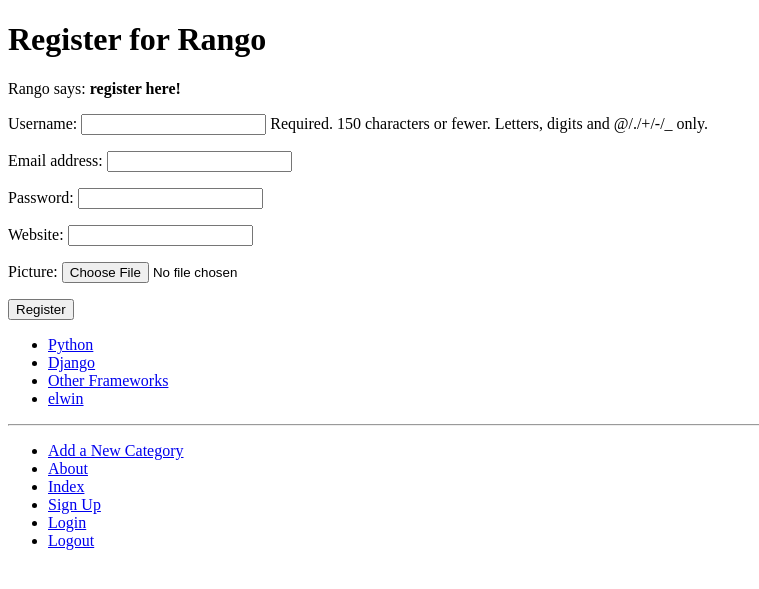
After one commit to ZhiwenLai/tango_with_django_project, a Django app: page /rango/register/ in a window 1280 px wide. The commit adds this page. Shown: the top 589 px of the page, without its empty margins (0-759 px from the left). Run offline with Django 3.2, Linux system fonts and the light colour scheme; data comes from the database, SQL or seed files in the repository; both versions use the stored data as it was after the commit.

Commit message:
chapter9 finished

```diff
--- a/rango/admin.py
+++ b/rango/admin.py
@@ -1,5 +1,6 @@
 from rango.models import Category, Page
 from django.contrib import admin
+from rango.models import UserProfile
 
 class PageAdmin(admin.ModelAdmin):
     list_display = ('title', 'category', 'url')
@@ -10,7 +11,7 @@ class CategoryAdmin(admin.ModelAdmin):
 # admin.site.register(Category)
 admin.site.register(Page,PageAdmin)
 admin.site.register(Category, CategoryAdmin)
-
+admin.site.register(UserProfile)
 
 
 # admin.site.register
--- a/rango/forms.py
+++ b/rango/forms.py
@@ -1,5 +1,7 @@
 from django import forms
-from rango.models import Page, Category
+from rango.models import Page, Category, UserProfile
+from django.contrib.auth.models import User
+
 class CategoryForm(forms.ModelForm):
     name = forms.CharField(max_length=128,help_text="Please enter the category name.")
     views = forms.IntegerField(widget=forms.HiddenInput(), initial=0)
@@ -18,3 +20,14 @@ class PageForm(forms.ModelForm):
     class Meta:
         model = Page
         exclude = ('category',)
+
+class UserForm(forms.ModelForm):
+    password = forms.CharField(widget=forms.PasswordInput())
+    class Meta:
+        model = User
+        fields = ('username', 'email', 'password',)
+
+class UserProfileForm(forms.ModelForm):
+    class Meta:
+        model = UserProfile
+        fields = ('website', 'picture',)
--- a/rango/models.py
+++ b/rango/models.py
@@ -19,6 +19,7 @@
 from django.db import models
 from django.template.defaultfilters import slugify
 # from rango.models import Category
+from django.contrib.auth.models import User
 
 class Category(models.Model):
     name = models.CharField(max_length=128, unique=True)
@@ -44,3 +45,12 @@ class Page(models.Model):
 
     def __str__(self):
         return self.title
+
+class UserProfile(models.Model):
+# This line is required. Links UserProfile to a User model instance.
+    user = models.OneToOneField(User, on_delete=models.CASCADE)
+# The additional attributes we wish to include.
+    website = models.URLField(blank=True)
+    picture = models.ImageField(upload_to='profile_images', blank=True)
+    def __str__(self):
+        return self.user.username
--- a/rango/urls.py
+++ b/rango/urls.py
@@ -5,8 +5,17 @@ app_name = 'rango'
 
 urlpatterns = [
     path('', views.index, name='index'),
+    # path('about/', views.about, name='about'),
+    # path('category/<slug:category_name_slug>/',views.show_category, name='show_category'),
+    # path('add_category/', views.add_category, name='add_category'),
+    # path('category/<slug:category_name_slug>/add_page/', views.add_page, name='add_page'),
+
     path('about/', views.about, name='about'),
-    path('category/<slug:category_name_slug>/',views.show_category, name='show_category'),
+    path('category/<slug:category_name_slug>/add_page/', views.add_page,name='add_page'),
+    path('category/<slug:category_name_slug>/', views.show_category,name='show_category'),
     path('add_category/', views.add_category, name='add_category'),
-    path('category/<slug:category_name_slug>/add_page/', views.add_page, name='add_page'),
+    path('register/', views.register, name='register'),
+    path('login/', views.user_login, name='login'),
+    path('restricted/', views.restricted, name='restricted'),
+    path('logout/', views.user_logout, name='logout'),
 ]
--- a/rango/views.py
+++ b/rango/views.py
@@ -5,6 +5,11 @@ from rango.models import Page
 from rango.forms import CategoryForm
 from django.shortcuts import redirect
 from rango.forms import PageForm
+from rango.forms import UserForm, UserProfileForm
+from django.urls import reverse
+from django.contrib.auth import authenticate, login
+from django.contrib.auth.decorators import login_required
+from django.contrib.auth import logout
 
 def index(request):
     # return HttpResponse("Rango says hey there partner! <a href='/rango/about/'>About</a>") chapter3
@@ -74,3 +79,55 @@ def add_page(request, category_name_slug):
             print(form.errors)
     context_dict = {'form': form, 'category': category}
     return render(request, 'rango/add_page.html', context=context_dict)
+
+def register(request):
+    registered = False
+    if request.method == 'POST':
+        user_form = UserForm(data=request.POST)
+        profile_form = UserProfileForm(data=request.POST)
+        if user_form.is_valid() and profile_form.is_valid():
+            user = user_form.save()
+            user.set_password(user.password)
+            user.save()
+            profile = profile_form.save(commit=False)
+            profile.user = user
+            if 'picture' in request.FILES:
+                profile.picture = request.FILES['picture']
+            profile.save()
+            registered = True
+        else:
+            print(user_form.errors, profile_form.errors)
+    else:
+        user_form = UserForm()
+        profile_form = UserProfileForm()
+    return render(request,
+            'rango/register.html', {'user_form': user_form,
+            'profile_form': profile_form,
+            'registered': registered})
+
+def user_login(request):
+    if request.method == 'POST':
+        username = request.POST.get('username')
+        password = request.POST.get('password')
+        user = authenticate(username=username, password=password)
+        if user:
+            if user.is_active:
+                login(request, user)
+                return redirect(reverse('rango:index'))
+            else:
+                return HttpResponse("Your Rango account is disabled.")
+        else:
+            print(f"Invalid login details: {username}, {password}")
+            return HttpResponse("Invalid login details supplied.")
+    else:
+        return render(request, 'rango/login.html')
+
+
+def restricted(request):
+    # return HttpResponse("Since you're logged in, you can see this text!")
+    return render(request, 'rango/restricted.html')
+
+
+def user_logout(request):
+    logout(request)
+    return redirect(reverse('rango:index'))
--- a/templates/rango/base.html
+++ b/templates/rango/base.html
@@ -27,6 +27,9 @@
                 <li><a href="{% url 'rango:add_category' %}">Add a New Category</a></l\i>
                 <li><a href="{% url 'rango:about' %}">About</a></li>
                 <li><a href="{% url 'rango:index' %}">Index</a></li>
+                <li><a href="{% url 'rango:register' %}">Sign Up</a></li>
+                <li><a href="{% url 'rango:login' %}">Login</a></li>
+                <li><a href="{% url 'rango:logout' %}">Logout</a></li>
             </ul>
         </div>
     </body>
--- a/templates/rango/index.html
+++ b/templates/rango/index.html
@@ -8,7 +8,11 @@
 {% block body_block %}
 <h1>Rango says...</h1>
 <div>
-    hey there partner! <br />
+    {% if user.is_authenticated %}
+        howdy {{ user.username }}!
+    {% else %}
+        hey there partner!
+    {% endif %}
     <strong>{{ boldmessage }}</strong><br />
 </div>
 
--- /dev/null
+++ b/templates/rango/register.html
@@ -0,0 +1,26 @@
+{% extends 'rango/base.html' %}
+{% load staticfiles %}
+
+{% block title_block %}
+    Register
+{% endblock %}
+
+{% block body_block %}
+<h1>Register for Rango</h1>
+{% if registered %}
+Rango says: <strong>thank you for registering!</strong>
+<a href="{% url 'rango:index' %}">Return to the homepage.</a><br />
+{% else %}
+Rango says: <strong>register here!</strong><br />
+<form id="user_form" method="post" action="{% url 'rango:register' %}"
+    enctype="multipart/form-data">
+
+    {% csrf_token %}
+
+    {{ user_form.as_p }}
+    {{ profile_form.as_p }}
+
+    <input type="submit" name="submit" value="Register" />
+</form>
+{% endif %}
+{% endblock %}
```
Also changed, not shown: tango_with_django_project/settings.py (+9 -0 lines), templates/rango/login.html (added, +16 -0 lines), templates/rango/restricted.html (added, +11 -0 lines), db.sqlite3, rango/migrations/0004_auto_20210729_1830.py (added).
